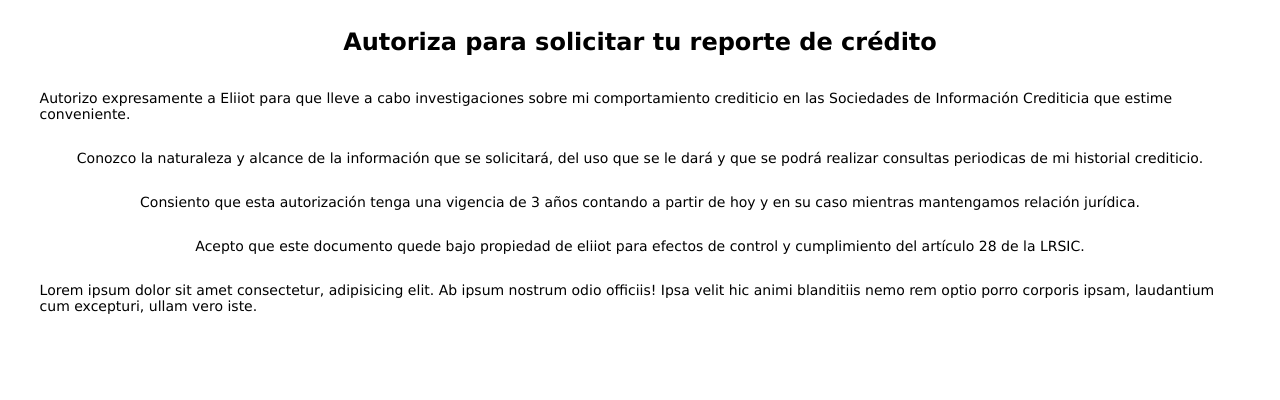
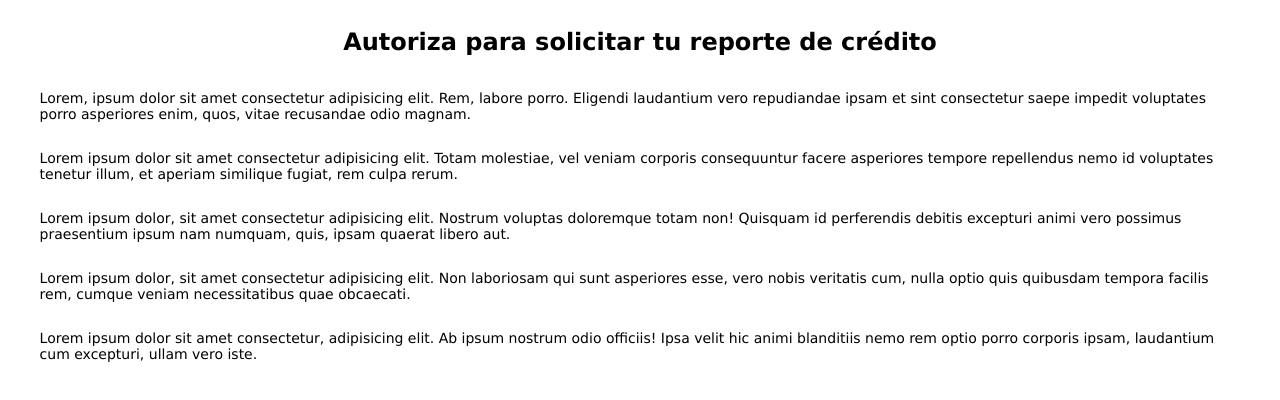
Before and after one commit to Alejandrosg11/TermsTestEliiot, a plain HTML site: page index.html in a window 1280 px wide. Drawn offline with Linux system fonts and the light colour scheme.

Commit message:
first commit

```diff
--- a/index.html
+++ b/index.html
@@ -10,10 +10,10 @@
 <body>
     <section class="content">
         <h1>Autoriza para solicitar tu reporte de crédito</h1>
-        <p>Autorizo expresamente a Eliiot para que lleve a cabo investigaciones sobre mi comportamiento crediticio en las Sociedades de Información Crediticia que estime conveniente.</p>
-        <p>Conozco la naturaleza y alcance de la información que se solicitará, del uso que se le dará y que se podrá realizar consultas periodicas de mi historial crediticio.</p>
-        <p>Consiento que esta autorización tenga una vigencia de 3 años contando a partir de hoy y en su caso mientras mantengamos relación jurídica. </p>
-        <p>Acepto que este documento quede bajo propiedad de eliiot para efectos de control y cumplimiento del artículo 28 de la LRSIC.</p>
+        <p>Lorem, ipsum dolor sit amet consectetur adipisicing elit. Rem, labore porro. Eligendi laudantium vero repudiandae ipsam et sint consectetur saepe impedit voluptates porro asperiores enim, quos, vitae recusandae odio magnam.</p>
+        <p>Lorem ipsum dolor sit amet consectetur adipisicing elit. Totam molestiae, vel veniam corporis consequuntur facere asperiores tempore repellendus nemo id voluptates tenetur illum, et aperiam similique fugiat, rem culpa rerum.</p>
+        <p>Lorem ipsum dolor, sit amet consectetur adipisicing elit. Nostrum voluptas doloremque totam non! Quisquam id perferendis debitis excepturi animi vero possimus praesentium ipsum nam numquam, quis, ipsam quaerat libero aut.</p>
+        <p>Lorem ipsum dolor, sit amet consectetur adipisicing elit. Non laboriosam qui sunt asperiores esse, vero nobis veritatis cum, nulla optio quis quibusdam tempora facilis rem, cumque veniam necessitatibus quae obcaecati.</p>
         <p>Lorem ipsum dolor sit amet consectetur, adipisicing elit. Ab ipsum nostrum odio officiis! Ipsa velit hic animi blanditiis nemo rem optio porro corporis ipsam, laudantium cum excepturi, ullam vero iste.</p>
     </section>
 </body>
```
